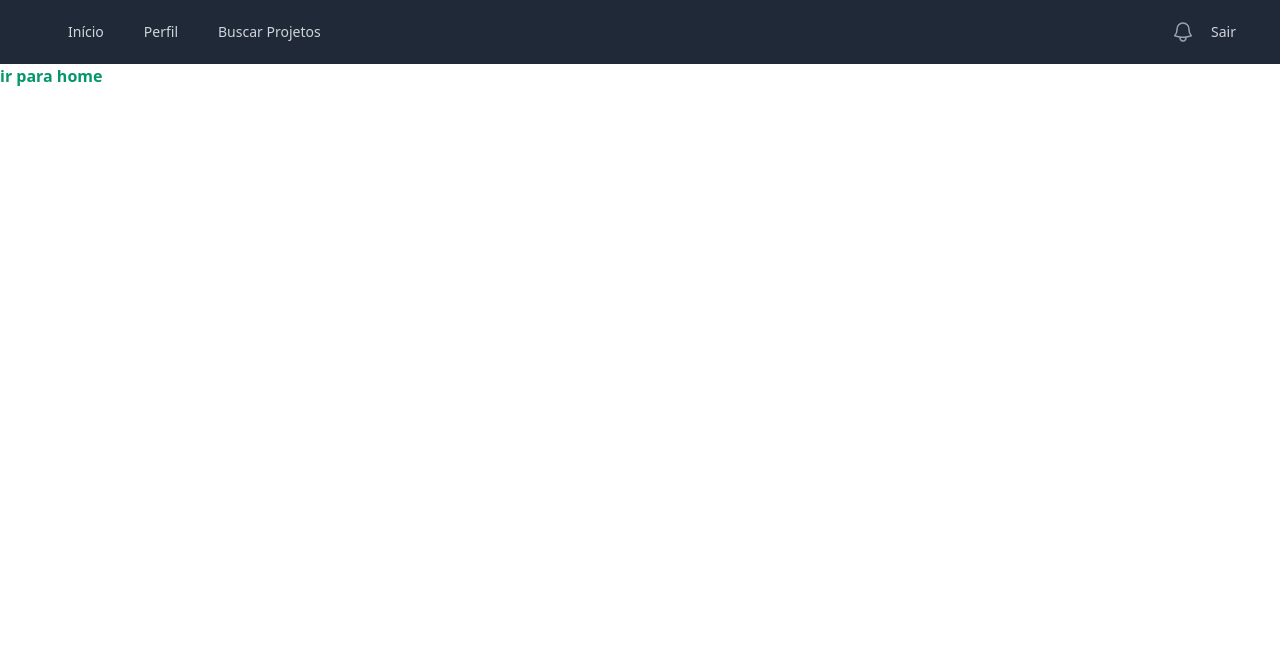
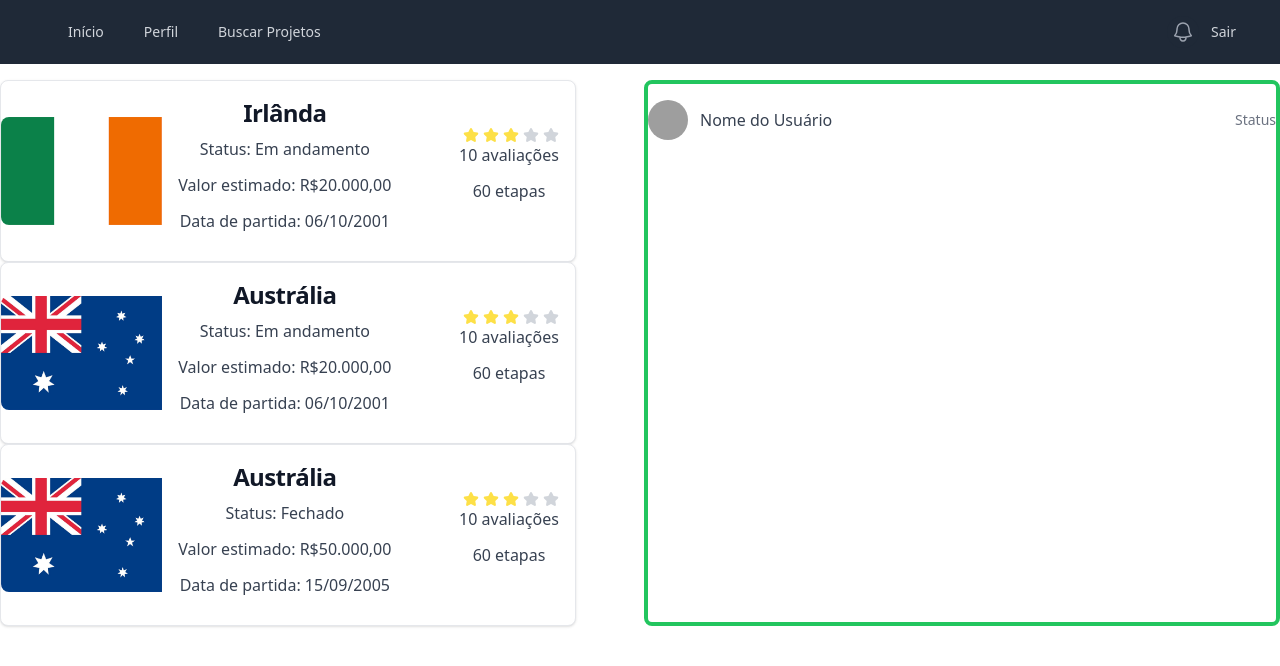
Before and after one commit to tchuby/FrontierLess-FrontEnd, a Next.js app: page /feed in a window 1280 px wide. Shown: the top 666 px of the page. Built offline with nearby package versions, Linux system fonts and the light colour scheme; grey boxes are pictures that could not be loaded.

Commit message:
Caio fez o Feed, colocando lista de usuários e projetos

```diff
--- a/src/app/feed/page.tsx
+++ b/src/app/feed/page.tsx
@@ -1,11 +1,29 @@
-import Link from "@/components/Link"
+import Card from "@/components/Card";
+import Link from "@/components/Link";
 
 export default function Feed() {
     return (
-        <div>
-            <Link href="/">
-                ir para home
-            </Link>
+        <div className="container mt-4">
+            <div className="flex"> {/* Usando flexbox para alinhar lado a lado */}
+
+                {/* Coluna para os Cards com as imagens */}
+                <div className="flex-fill me-3 w-full"> {/* flex-fill para ocupar o espaço restante */}
+                    <Card pais="Irlânda" img="/img/irlanda.png" status="Em andamento" valor="R$20.000,00" data="06/10/2001" />
+                    <Card pais="Austrália" img="/img/australia.png" status="Em andamento" valor="R$20.000,00" data="06/10/2001" />
+                    <Card pais="Austrália" img="/img/australia.png" status="Fechado" valor="R$50.000,00" data="15/09/2005" />
+                </div>
+                <div className="w-full rounded-lg border-4 border-green-500/100">
+                    <ul className="divide-y divide-gray-200">
+                        <li className="py-4 flex items-center justify-between">
+                            <div className="flex items-center">
+                                <img className="h-10 w-10 rounded-full" src="/path/to/image.jpg" alt="User Name" />
+                                <span className="ml-3 text-gray-700">Nome do Usuário</span>
+                            </div>
+                            <span className="text-sm text-gray-500">Status</span>
+                        </li>
+                    </ul>
+                </div>
+            </div>
         </div>
-    )
+    );
 }
```
